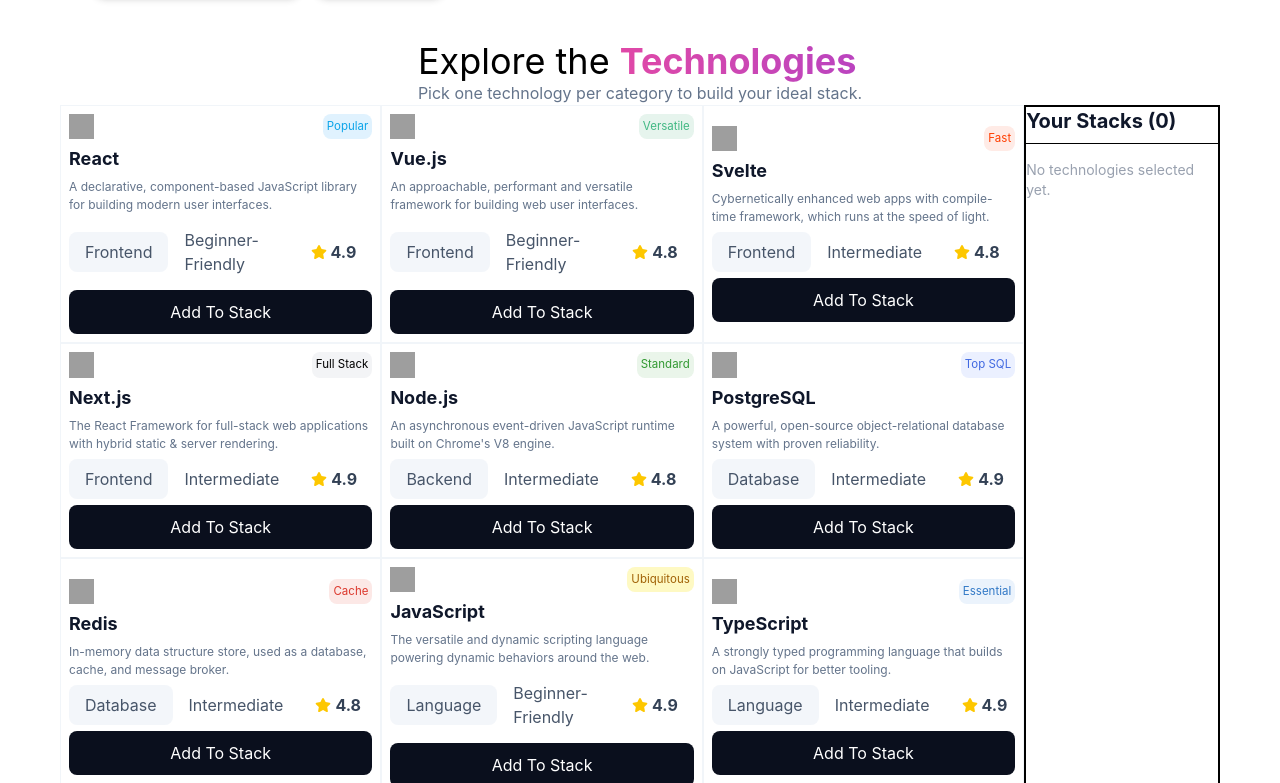
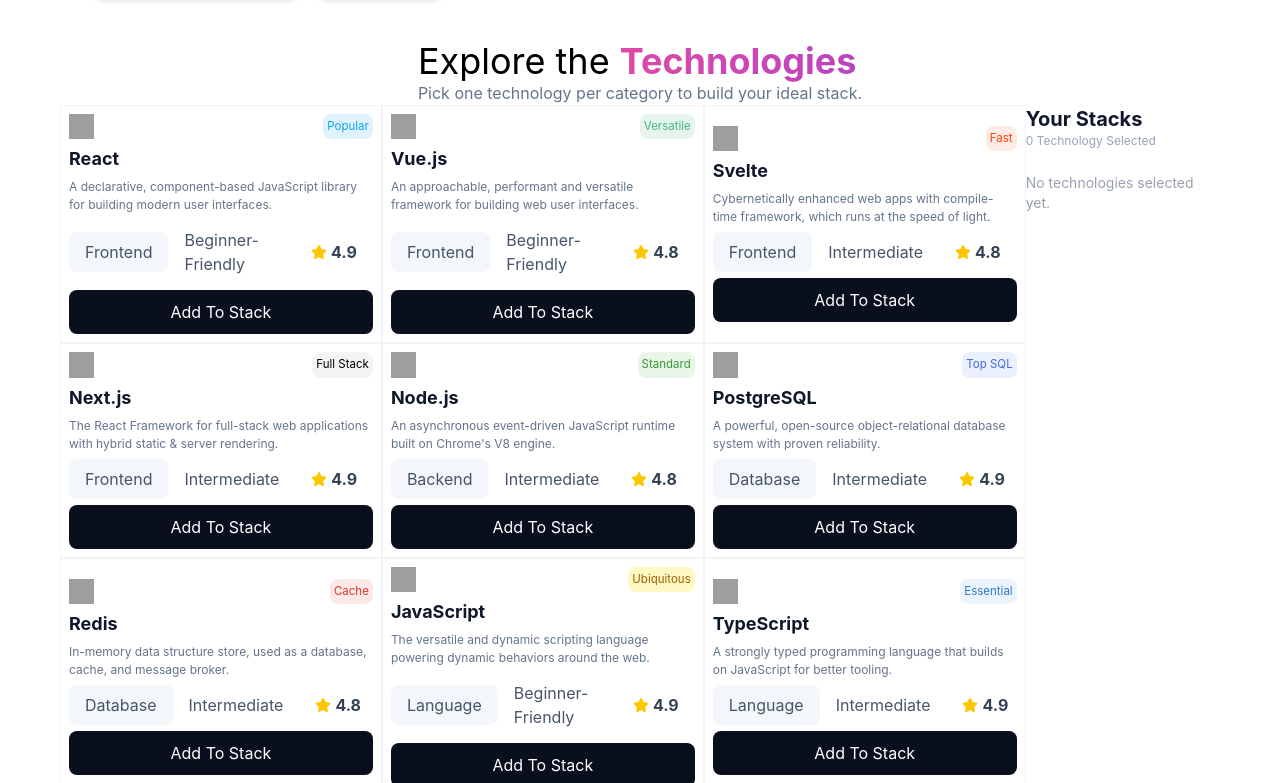
Before and after one commit to fayjullahhemon-2025/dev-stack, a React (Vite) app: page / in a window 1280 px wide. Shown: the part 377-1160 px from the top of the page. Built offline with nearby package versions, Linux system fonts and the light colour scheme; grey boxes are pictures that could not be loaded.

Commit message:
remove all stack worked well

```diff
--- a/src/components/TechnologyStacks/SelectedStacks.tsx
+++ b/src/components/TechnologyStacks/SelectedStacks.tsx
@@ -1,25 +1,21 @@
 import type { TechnologyStacksType } from "../types";
-import { FaTrash, FaXmark } from "react-icons/fa6";
+import { FaXmark } from "react-icons/fa6";
 interface SelectedStacksPropType {
     selectedStacks: TechnologyStacksType[];
     handleRemoveStack: (id: string) => void;
-    handleRmoveAll: () => void;
+    handleRemoveAll: () => void;
 }
 export default function SelectedStacks({ selectedStacks,
     handleRemoveStack,
-    handleRmoveAll}: SelectedStacksPropType) {
+    handleRemoveAll }: SelectedStacksPropType) {
     return (
         <div className="flex flex-col gap-4">
-      <div className="flex justify-between items-center border-b pb-2">
-        <h1 className="text-xl font-bold text-[#0F172A]">Your Stacks ({selectedStacks.length})</h1>
-        {selectedStacks.length > 0 && (
-          <button
-            onClick={handleRmoveAll}
-            className="text-red-500 hover:text-red-700 text-xs flex items-center gap-1 font-semibold"
-          >
-            <FaTrash /> Clear All
-          </button>
-        )}
+            <div className="flex justify-between items-center  pb-2">
+                <div>
+                    <h1 className="text-xl font-bold text-[#0F172A]">Your Stacks</h1>
+                    <p className='text-xs text-[#94A3B8]' > {selectedStacks.length} Technology Selected</p>
+                </div>
+
             </div>
 
             {selectedStacks.length === 0 ? (
@@ -38,7 +34,7 @@
                             <button
                                 onClick={() => handleRemoveStack(tech.id)}
                                 className="text-gray-400 hover:text-red-500 transition-colors p-1"
-                aria-label={`Remove ${tech.name}`}
+
                             >
                                 <FaXmark />
                             </button>
@@ -46,6 +42,14 @@
                     ))}
                 </ul>
             )}
+            {selectedStacks.length > 0 && (
+                <button
+                    onClick={handleRemoveAll}
+                    className="text-red-500 hover:text-red-700 text-[14px] flex items-center gap-1 font-semibold border-2 border-[#ED8C85] py-3 rounded-lg justify-center"
+                >
+                    Remove All
+                </button>
+            )}
         </div>
     )
 }
--- a/src/components/TechnologyStacks/Technologies.tsx
+++ b/src/components/TechnologyStacks/Technologies.tsx
@@ -17,7 +17,7 @@
     const handleRemoveStack = (id: string) => {
     setSelectedStacks((prev) => prev.filter((item) => item.id !== id));
   };
-    const handleRemoveAll = () => {
+    const handleRemoveAll = ():void => {
         setSelectedStacks([]);
     };
     return (
@@ -40,7 +40,7 @@
                         })
                     }
                 </div>
-                <div className=' w-[30%] border-2' >
+                <div className=' w-[30%]' >
                     <SelectedStacks
                         selectedStacks={selectedStacks}
                         handleRemoveStack={handleRemoveStack}
```
Lines whose indentation alone changed are shown as unchanged.
